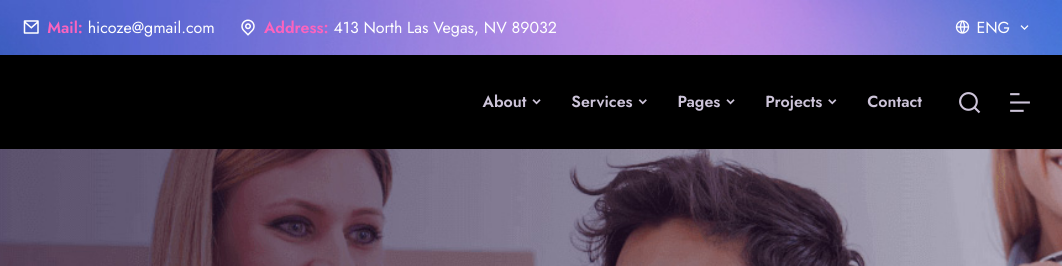
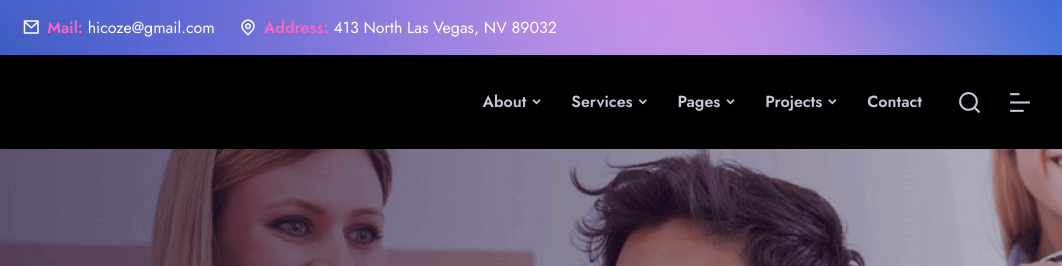
Before and after one commit to du-base/website, a plain HTML site: page services-style.html in a window 1280 px wide. Shown: the top 266 px of the page, 218-1280 px from the left. Drawn offline with nearby package versions, Linux system fonts and the light colour scheme; files whose address does not match are found by name.

Commit message:
fix: remove lanaguage content from banner

```diff
--- a/services-style.html
+++ b/services-style.html
@@ -80,7 +80,8 @@
                     </ul>
                 </div>
 
-                <div class="col-lg-3 col-md-3">
+                 <!-- start language selection -->
+                <!-- <div class="col-lg-3 col-md-3">
                     <ul class="topbar-action">
                         <li class="dropdown language-option">
                             <button class="dropdown-toggle" type="button" data-bs-toggle="dropdown" aria-haspopup="true"
@@ -104,7 +105,8 @@
                             </div>
                         </li>
                     </ul>
-                </div>
+                </div> -->
+                <!-- End language selection -->
             </div>
         </div>
     </div>
```
Also changed, not shown: contact.html (+4 -2 lines), gallery.html (+4 -2 lines), search-page.html (+4 -2 lines), team.html (+4 -2 lines).
